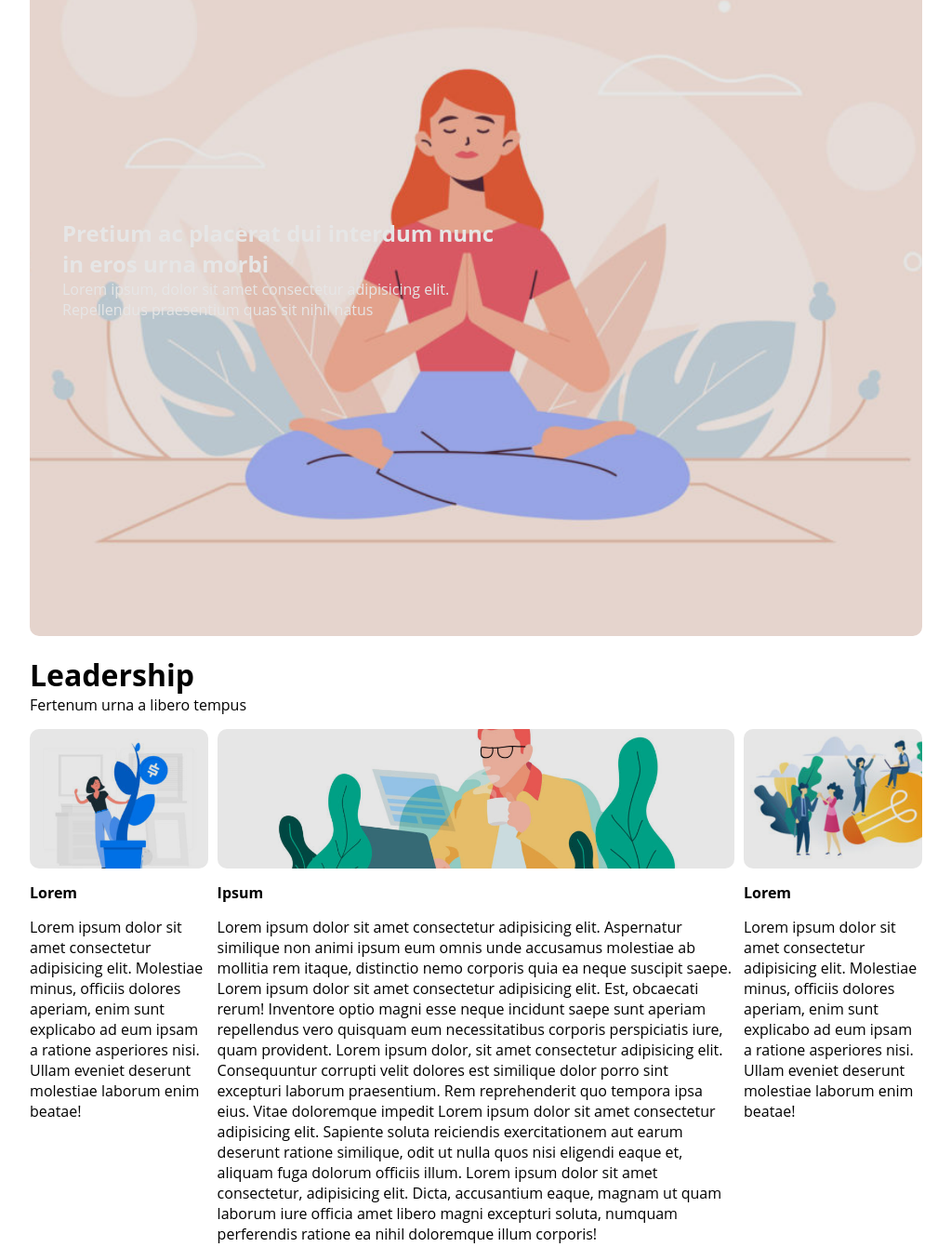
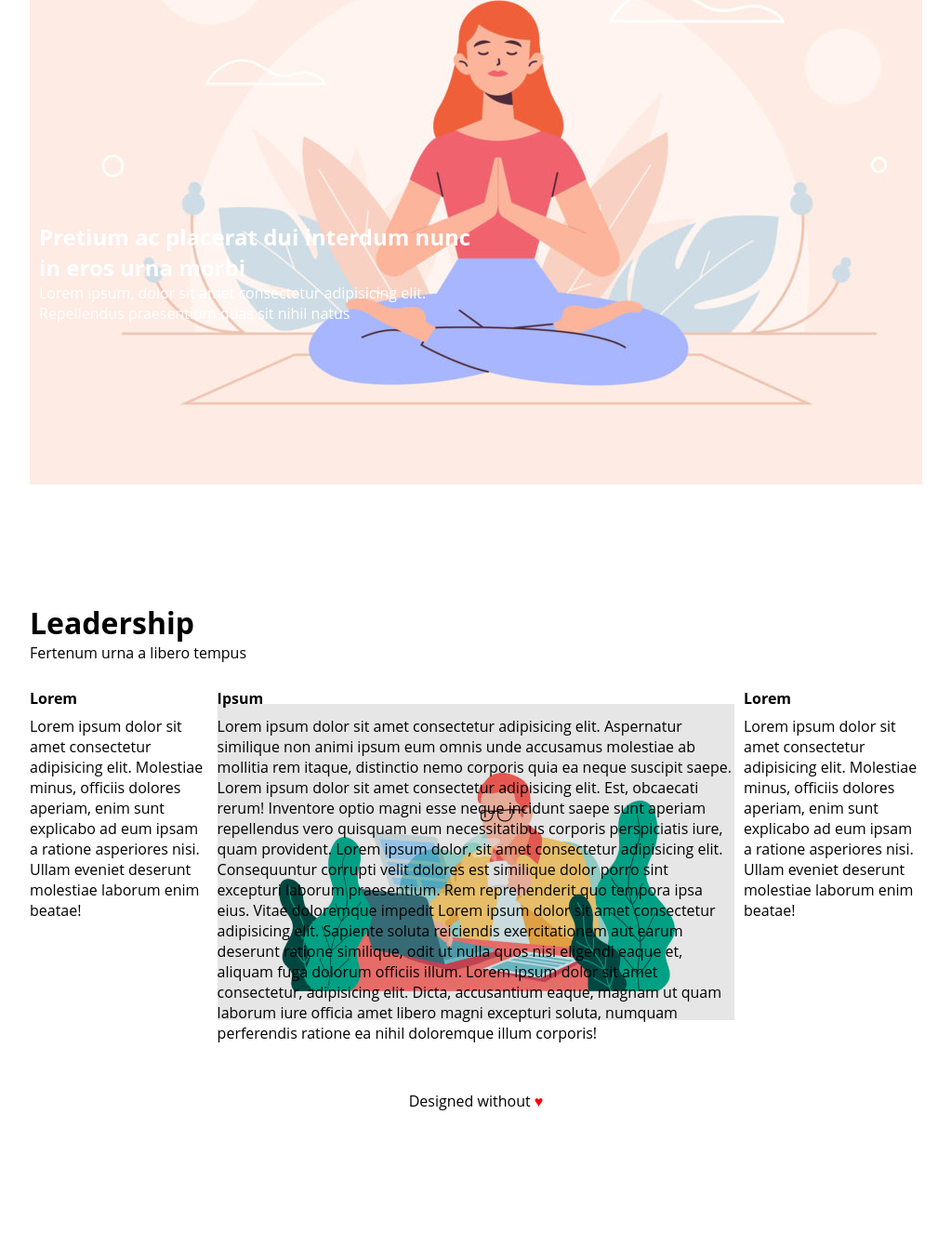
Before and after one commit to Fabio-F16/htmlcss-wp, a plain HTML site: page index.html in a window 1280 px wide. Shown: the part 305-1646 px from the top of the page at 93% size, without its empty margins (128-1151 px from the left). After the commit the page ends 1500 px from the top, so only its background shows below. Drawn offline with Linux system fonts and the light colour scheme.

Commit message:
ho fatto un casino

```diff
--- a/index.html
+++ b/index.html
@@ -25,7 +25,7 @@
             </div>
         </header>
 
-        <section class="banner opacity">
+        <section class="banner-img">
 
             <div class="section-text">
                 <h2>Pretium ac placerat dui interdum nunc in eros urna morbi</h2>
@@ -52,8 +52,8 @@
                         molestiae laborum enim beatae!</p>
                 </div>
 
-                <div class="middle-col">
-                    <div class="middle-img"></div>
+                <div class="middle-col middle-img">
+
                     <h4 class="little-title">Ipsum</h4>
                     <p>Lorem ipsum dolor sit amet consectetur adipisicing elit. Aspernatur similique non animi ipsum eum
                         omnis unde accusamus molestiae ab mollitia rem itaque, distinctio nemo corporis quia ea neque
--- a/style.css
+++ b/style.css
@@ -29,7 +29,7 @@ header{
     background-repeat: no-repeat;
     padding-right: 10px;
     border-right: 1px solid black;
-    margin-bottom: 30px;
+    margin-bottom: 10px;
 }
 
 ul{
@@ -40,7 +40,7 @@ ul{
     list-style: none;
     display: inline-block;
     font-size: 18px;
-    margin: 8px;
+    margin: 5px;
 
 }
 
@@ -54,46 +54,46 @@ ul{
     background-color:  rgba(0, 0, 0, 0.5) ;
 } */
 
-.banner{
+.banner-img{
+    background-image: url(img/banner.jpg);
     width: 100%;
     height: 100vh;
-    margin-top: 30px;
+    margin-top: 10px;
     border-radius: 10px;
-    background-image: url(img/banner.jpg);
-    background-position: center;
-    background-size: cover;
     background-repeat: no-repeat;
-    filter: brightness(90%);
     position: relative;
+    /* background-position: center; */
+    /* background-size: cover; */
+    /* filter: brightness(90%); */
+
 }
 
 
 .section-text{
     width: 50%;
-    margin-left: 35px;
+    margin-left: 10px;
+    color: white;
+    top: 50%;
     position: absolute;
-    float: left;
-    top: 350px;
-    color: white;
+
 }
 
 main{
     width: 100%;
-    margin-top: 20px;
+    margin-top: 10px;
     padding-bottom: 2px;
 }
 
 .top-nav{
     width: 100%;
-    height: 55px;
-    margin-bottom: 25px;
+    height: 30%;
+    margin-bottom: 8px;
 
 }
 
 .float-elements{
     margin-top: 2%;
     margin-bottom: 2%;
-
 }
 
 .side-col{
@@ -103,18 +103,19 @@ main{
 
 .middle-col{
     width: 58%;
-    float: left;
     margin-left: 1%;
     margin-right: 1%;
+    float: left;
 }
 
 .format-side-img{
     background-size: cover;
     background-repeat: no-repeat;
     width: 100%;
-    height: 150px;
     border-radius: 10px;
     filter: brightness(90%);
+    top: 50%;
+    /* height: 150px; */
 }
 
 .left-img{
@@ -128,25 +129,25 @@ main{
 
 .middle-img{
     background-image: url(img/banner-2.jpg);
-    background-size: cover;
+    background-size: contain;
     background-repeat: no-repeat;
     background-position: center;
-    width: 100%;
-    height: 150px;
+    /* width: 100%;  */
     border-radius: 10px;
     filter: brightness(90%);
+    /* height: 150px; */
 }
 
 .little-title{
-    margin-top: 15px;
-    margin-bottom: 15px;
+    margin-top: 8px;
+    margin-bottom: 8px;
 }
 
 footer{
     width: 100%;
-    height: 45px;
     margin-top: 30px;
     text-align: center;
+    /* height: 45px; */
 }
 
 footer span{
```
